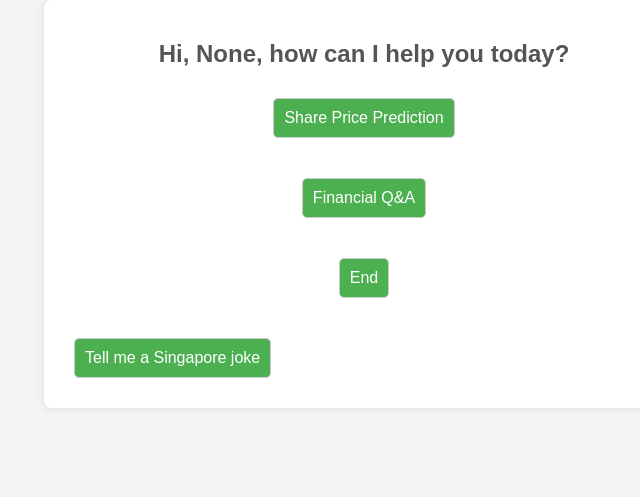
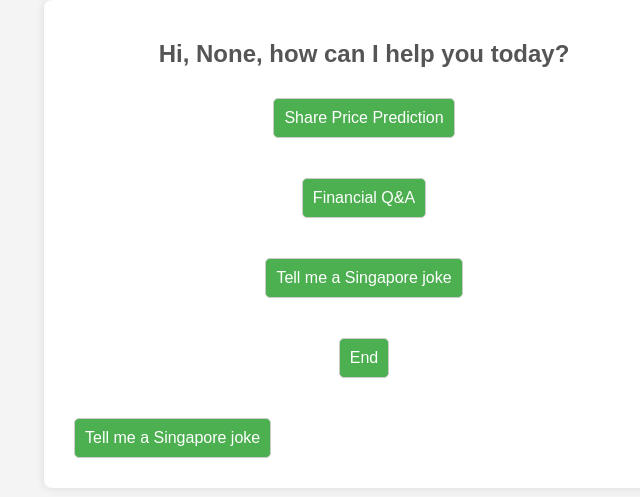
Before and after one commit to LijuanHao/DBS-prediction, a Flask app: page /main in a window 1280 px wide. Shown: the top 497 px of the page, without its empty margins (276-916 px from the left). Run offline with Flask 3, Linux system fonts and the light colour scheme.

Commit message:
Update main.html

```diff
--- a/templates/main.html
+++ b/templates/main.html
@@ -77,6 +77,9 @@
         <form action="/makersuite" method="post">
             <input type="submit" value="Financial Q&A">
         </form>
+        <form action="/joke" method="post">
+            <input type="submit" value="Tell me a Singapore joke">
+        </form>
         <form action="/" method="post">
             <input type="submit" value="End">
         </form>
```
